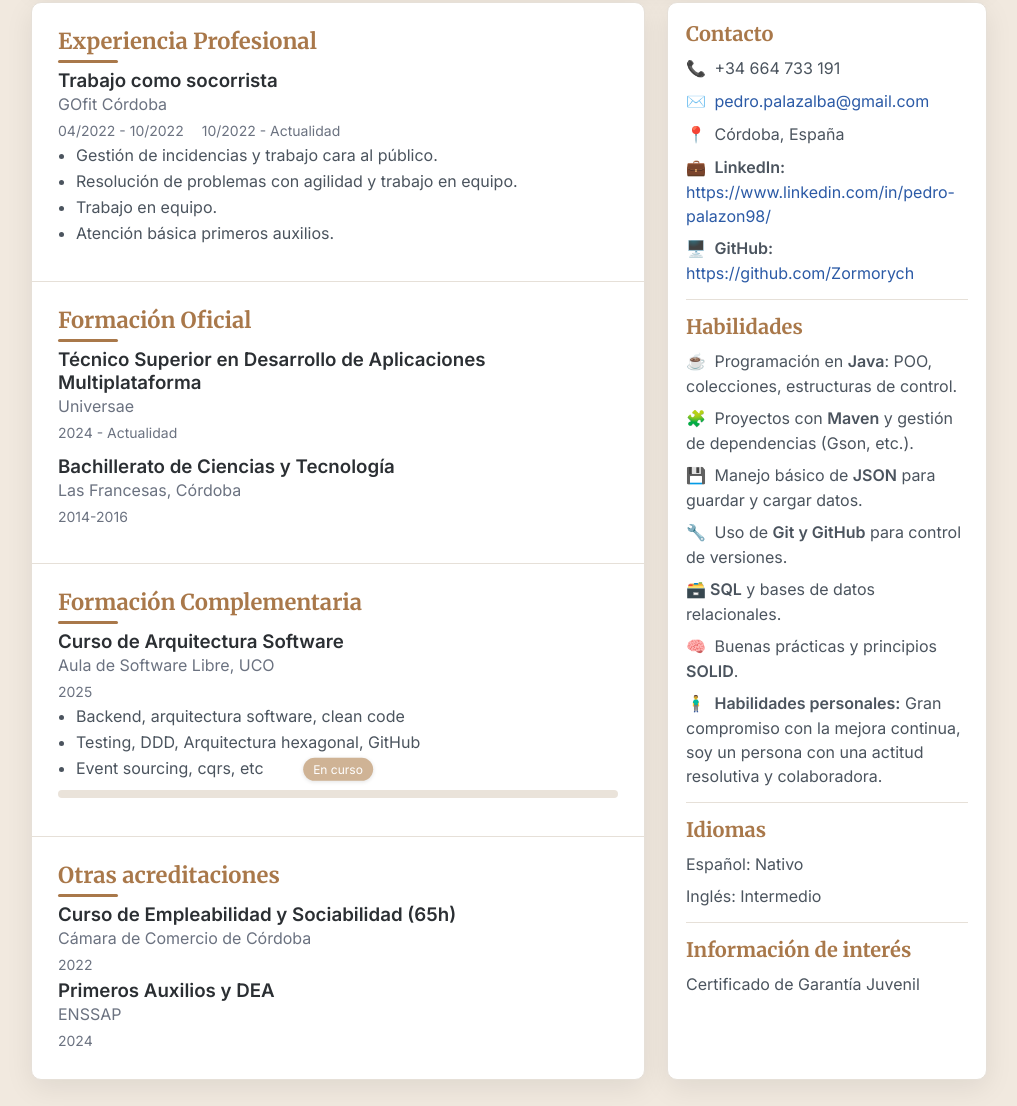
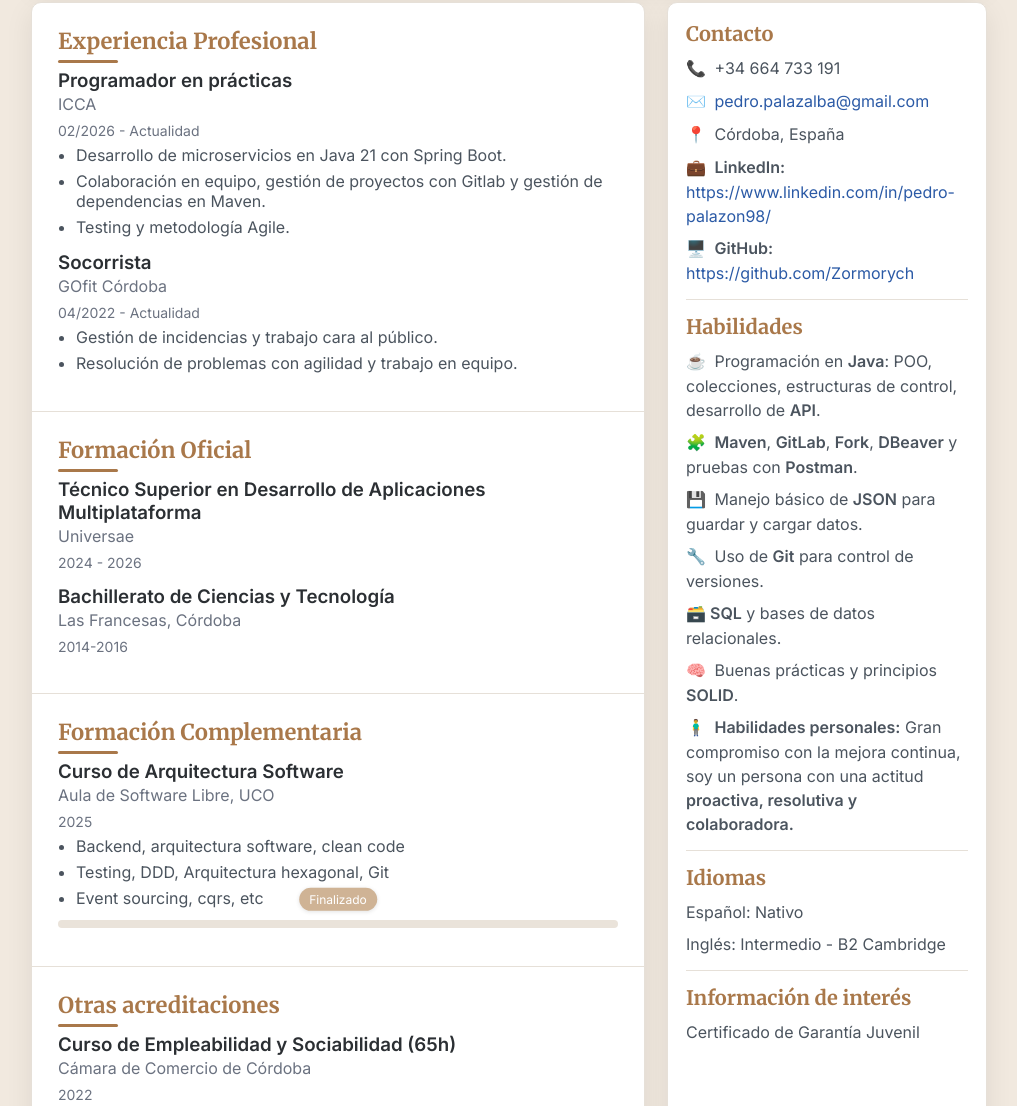
Before and after one commit to Zormorych/CV-Pedro-Palazon, a plain HTML site: page index.html in a window 1280 px wide. Shown: the part 243-1349 px from the top of the page, without its empty margins (131-1148 px from the left). Drawn offline with Linux system fonts and the light colour scheme.

Commit message:
actualizacion cv general

```diff
--- a/index.html
+++ b/index.html
@@ -48,18 +48,32 @@
           <h2 class="section__title">Experiencia Profesional</h2>
 
           <article class="item">
-            <h3 class="item__title">Trabajo como socorrista</h3>
+            <h3 class="item__title">Programador en prácticas</h3>
+            <p class="item__org">ICCA</p>
+            <div class="item__dates">
+              <span>02/2026 - Actualidad</span>
+
+            </div>
+            <ul class="item__bullets">
+              <li>Desarrollo de microservicios en Java 21 con Spring Boot.</li>
+              <li>Colaboración en equipo, gestión de proyectos con Gitlab y gestión de dependencias en Maven.</li>
+              <li>Testing y metodología Agile.</li>
+            </ul>
+          </article>
+
+          <article class="item">
+            <h3 class="item__title">Socorrista</h3>
             <p class="item__org">GOfit Córdoba</p>
             <div class="item__dates">
-              <span>04/2022 - 10/2022</span>
-              <span>10/2022 - Actualidad</span>
+              <span>04/2022 - Actualidad</span>
+
             </div>
 
             <ul class="item__bullets">
               <li>Gestión de incidencias y trabajo cara al público.</li>
               <li>Resolución de problemas con agilidad y trabajo en equipo.</li>
-              <li>Trabajo en equipo.</li>
-              <li>Atención básica primeros auxilios.</li>
+
+
             </ul>
           </article>
         </section>
@@ -71,7 +85,7 @@
           <article class="item">
             <h3 class="item__title">Técnico Superior en Desarrollo de Aplicaciones Multiplataforma</h3>
             <p class="item__org">Universae</p>
-            <p class="item__dates">2024 - Actualidad</p>
+            <p class="item__dates">2024 - 2026</p>
           </article>
 
           <article class="item">
@@ -91,14 +105,14 @@
 
             <ul class="item__bullets">
               <li>Backend, arquitectura software, clean code</li>
-              <li>Testing, DDD, Arquitectura hexagonal, GitHub</li>
+              <li>Testing, DDD, Arquitectura hexagonal, Git</li>
               <li>Event sourcing, cqrs, etc</li>
             </ul>
 
             <!--“En curso” -->
             <div class="pill-progress">
               <div class="pill-progress__track">
-                <span class="pill-progress__label">En curso</span>
+                <span class="pill-progress__label">Finalizado</span>
               </div>
             </div>
           </article>
@@ -152,15 +166,16 @@
           <h2 class="sideblock__title">Habilidades</h2>
           <ul class="skill-list">
             <li><span class="ico">☕</span> Programación en <strong>Java</strong>: POO, colecciones, estructuras de
-              control.</li>
-            <li><span class="ico">🧩</span> Proyectos con <strong>Maven</strong> y gestión de dependencias (Gson, etc.).
+              control, desarrollo de <strong>API</strong>.</li>
+            <li><span class="ico">🧩</span> <strong>Maven</strong>, <strong>GitLab</strong>, <strong>Fork</strong>,
+              <strong>DBeaver</strong> y pruebas con <strong>Postman</strong>.
             </li>
             <li><span class="ico">💾</span> Manejo básico de <strong>JSON</strong> para guardar y cargar datos.</li>
-            <li><span class="ico">🔧</span> Uso de <strong>Git y GitHub</strong> para control de versiones.</li>
+            <li><span class="ico">🔧</span> Uso de <strong>Git</strong> para control de versiones.</li>
             <li><span class="ico">🗃</span><strong>SQL</strong> y bases de datos relacionales.</li>
             <li><span class="ico">🧠</span> Buenas prácticas y principios <strong>SOLID</strong>.</li>
             <li><span class="ico">🧍‍♂️</span> <strong> Habilidades personales:</strong> Gran compromiso con la mejora
-              continua, soy un persona con una actitud resolutiva y colaboradora.</li>
+              continua, soy un persona con una actitud <strong> proactiva, resolutiva y colaboradora.</strong></li>
           </ul>
         </section>
 
@@ -170,7 +185,7 @@
           <h2 class="sideblock__title">Idiomas</h2>
           <ul class="lang-list">
             <li>Español: Nativo</li>
-            <li>Inglés: Intermedio</li>
+            <li>Inglés: Intermedio - B2 Cambridge</li>
           </ul>
         </section>
 
```
